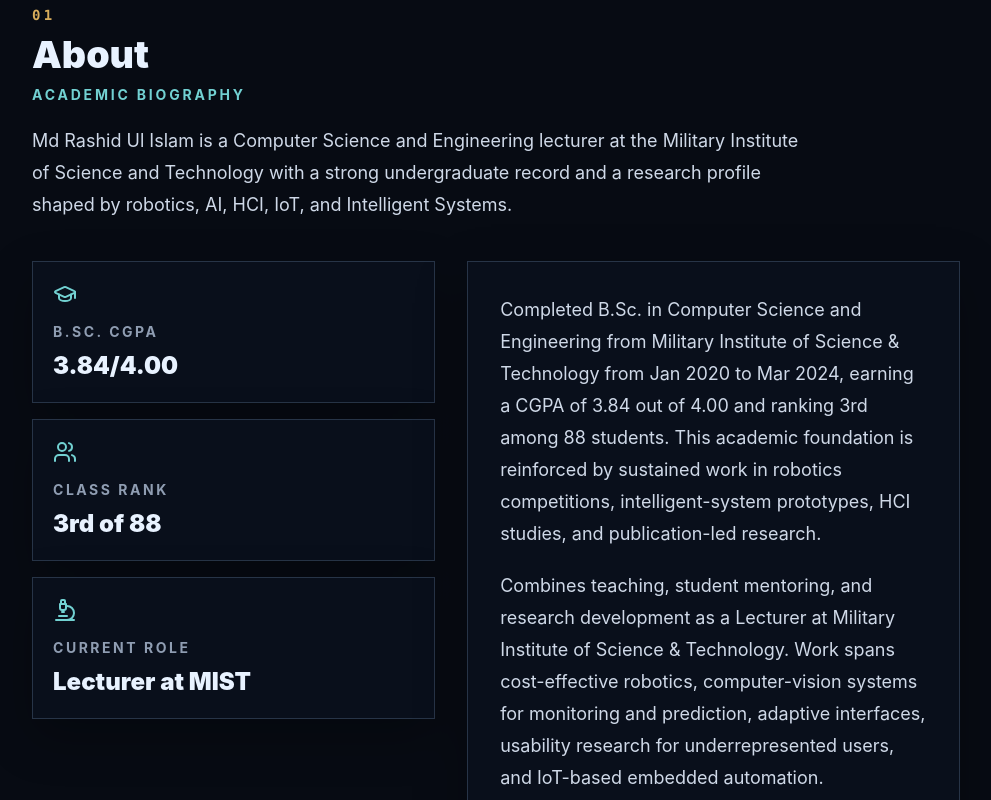
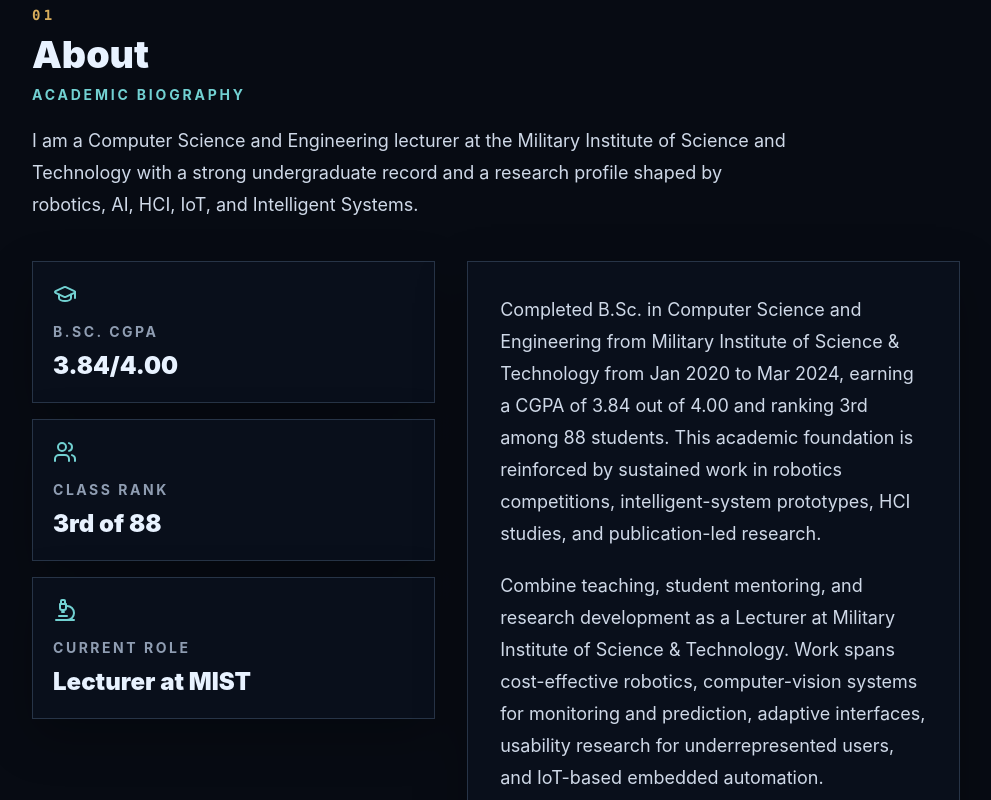
Before and after one commit to MdRashidUlIslam612001/portfolio, a React (Vite) app: page / in a window 1280 px wide. Shown: the part 1000-1800 px from the top of the page, without its empty margins (288-1279 px from the left). Built offline with nearby package versions, Linux system fonts and the light colour scheme.

Commit message:
Update AboutSection.jsx

```diff
--- a/src/sections/AboutSection.jsx
+++ b/src/sections/AboutSection.jsx
@@ -13,9 +13,7 @@
     <section className="section-shell" aria-labelledby="about-heading">
       <SectionHeader id="about" number="01" title="About" eyebrow="Academic biography">
         <p id="about-heading">
-          Md Rashid Ul Islam is a Computer Science and Engineering lecturer at the Military Institute of Science and
-          Technology with a strong undergraduate record and a research profile shaped by robotics, AI, HCI, IoT, and
-          Intelligent Systems.
+          I am a Computer Science and Engineering lecturer at the Military Institute of Science and Technology with a strong undergraduate record and a research profile shaped by robotics, AI, HCI, IoT, and Intelligent Systems.
         </p>
       </SectionHeader>
 
@@ -44,7 +42,7 @@
               research.
             </p>
             <p>
-              Combines teaching, student mentoring, and research development as a Lecturer at Military Institute of Science & Technology. Work spans
+              Combine teaching, student mentoring, and research development as a Lecturer at Military Institute of Science & Technology. Work spans
               cost-effective robotics, computer-vision systems for monitoring and prediction, adaptive interfaces,
               usability research for underrepresented users, and IoT-based embedded automation.
             </p>
```
